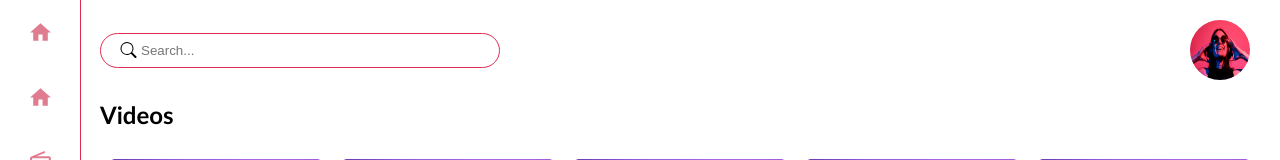
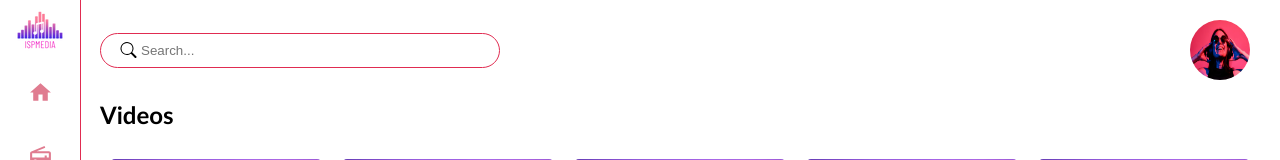
Before and after one commit to cleusiaast21/ispmediaweb, a React (Create React App) app: page /Home in a window 1280 px wide. Shown: the top 160 px of the page. Built offline with nearby package versions, Linux system fonts and the light colour scheme.

Commit message:
third commit

```diff
--- a/public/index.html
+++ b/public/index.html
@@ -24,7 +24,7 @@
       work correctly both with client-side routing and a non-root public URL.
       Learn how to configure a non-root public URL by running `npm run build`.
     -->
-    <title>React App</title>
+    <title>ISPMEDIA</title>
   </head>
   <body>
     <noscript>You need to enable JavaScript to run this app.</noscript>
--- a/src/screens/Home.jsx
+++ b/src/screens/Home.jsx
@@ -9,7 +9,7 @@ import artist2 from '../../src/assets/artist2.jpg';
 import artist3 from '../../src/assets/artist3.jpg';
 import profilePicture from '../../src/assets/artist4.webp';
 import { MdFavoriteBorder, MdFavorite } from 'react-icons/md';
-
+import logoSidebar from '../assets/logoSidebar.png'
 
 function VideoPlayer({ video, onClose }) {
     return (
@@ -197,7 +197,8 @@ function Home() {
     return (
         <div className="music-app">
             <div className="sidebar">
-                <MdHome className="icon" />
+            <img src={logoSidebar} className="logo-sidebar" alt="Owner's Photo" />
+
                 <MdHome className="icon" />
                 <MdRadio className="icon" />
                 <MdVideocam className="icon" />
```
Also changed, not shown: src/assets/logoSidebar.png (added).
